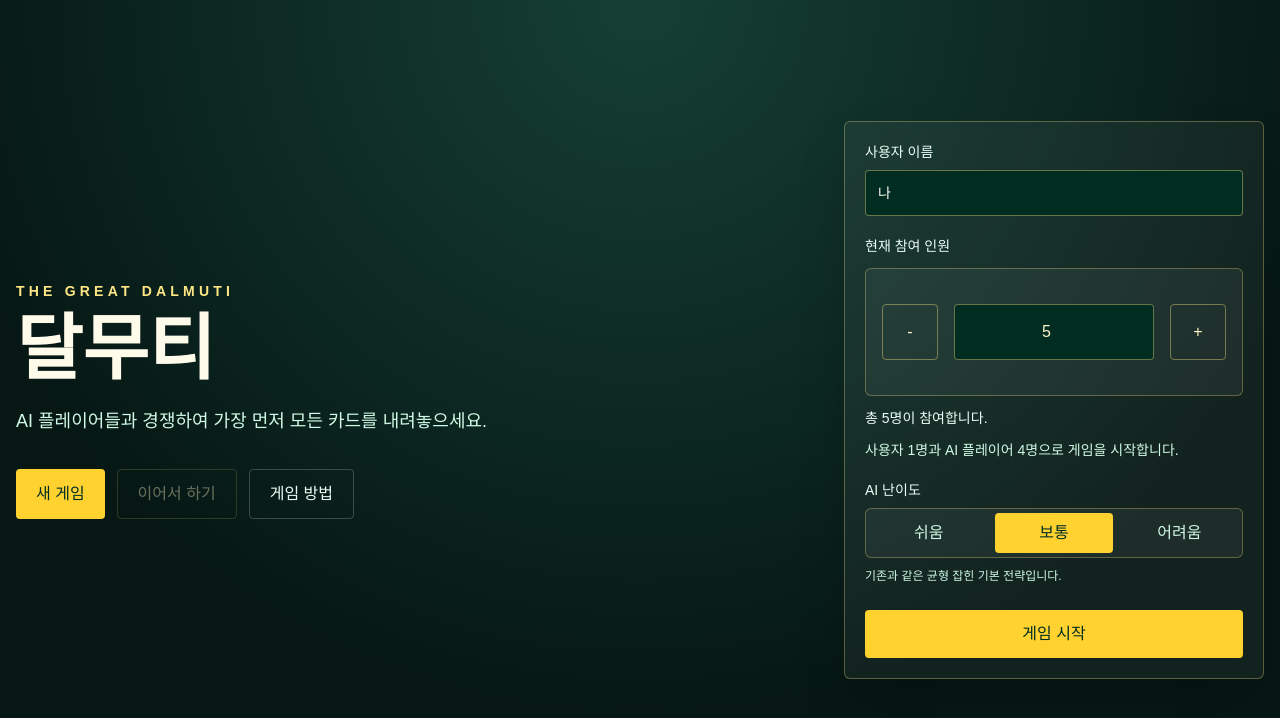
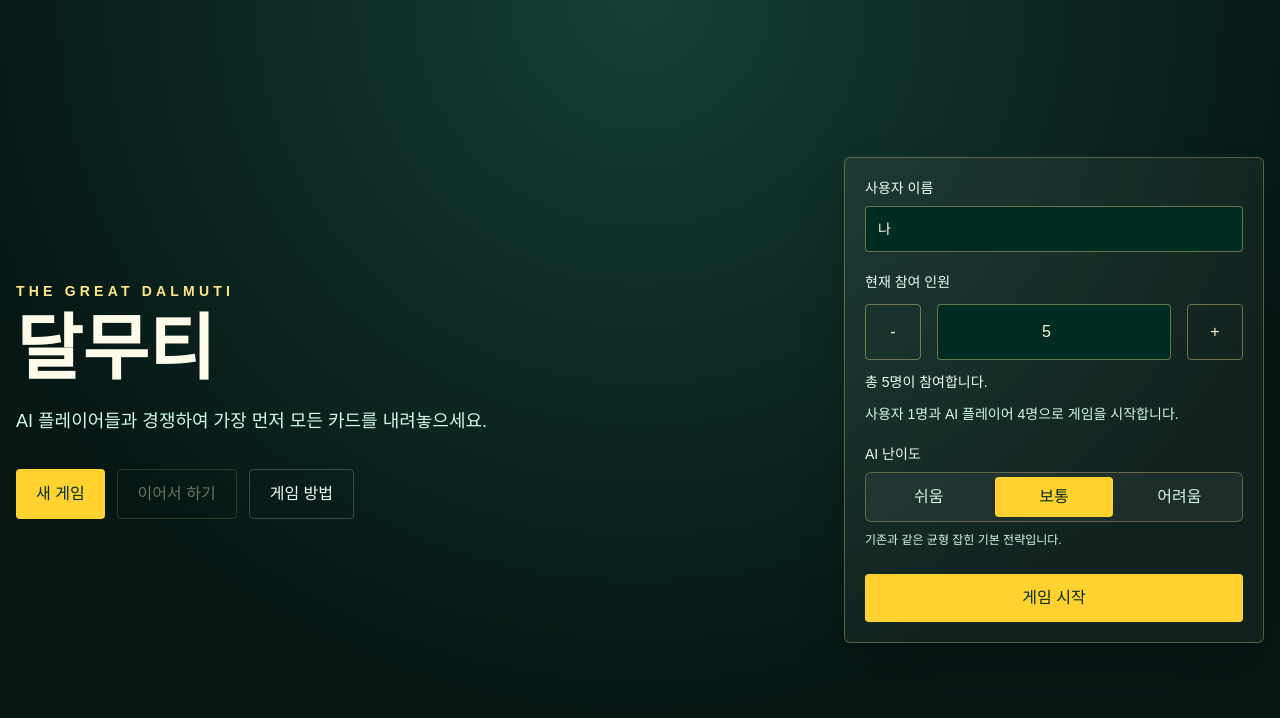
Before and after one commit to jyts1618/dalmuti, a Next.js app: page / in a window 1280 px wide. Shown: the top 718 px of the page. Built offline with nearby package versions, Linux system fonts and the light colour scheme.

Commit message:
Simplify player count controls layout

```diff
--- a/src/components/setup/PlayerCountSelector.tsx
+++ b/src/components/setup/PlayerCountSelector.tsx
@@ -13,8 +13,7 @@ export function PlayerCountSelector({ value, onChange }: PlayerCountSelectorProp
       <label htmlFor="player-count" className="block text-sm text-emerald-50">
         현재 참여 인원
       </label>
-      <div className="flex min-h-32 items-center justify-center rounded-md border border-amber-200/30 bg-white/5 px-4 py-7">
-        <div className="grid w-full max-w-xs grid-cols-[52px_minmax(0,1fr)_52px] items-center gap-3 sm:max-w-sm sm:grid-cols-[56px_minmax(0,1fr)_56px] sm:gap-4">
+      <div className="grid w-full grid-cols-[52px_minmax(0,1fr)_52px] items-center gap-3 sm:grid-cols-[56px_minmax(0,1fr)_56px] sm:gap-4">
         <button
           type="button"
           aria-label="참여 인원 감소"
@@ -44,7 +43,6 @@ export function PlayerCountSelector({ value, onChange }: PlayerCountSelectorProp
           +
         </button>
       </div>
-      </div>
       <p className="text-sm text-emerald-50">총 {value}명이 참여합니다.</p>
       <p className="text-sm text-emerald-100">사용자 1명과 AI 플레이어 {value - 1}명으로 게임을 시작합니다.</p>
     </div>
```
Also changed, not shown: 32 other files (tests, documents, lock files or other folders). Lines whose indentation alone changed are shown as unchanged.
